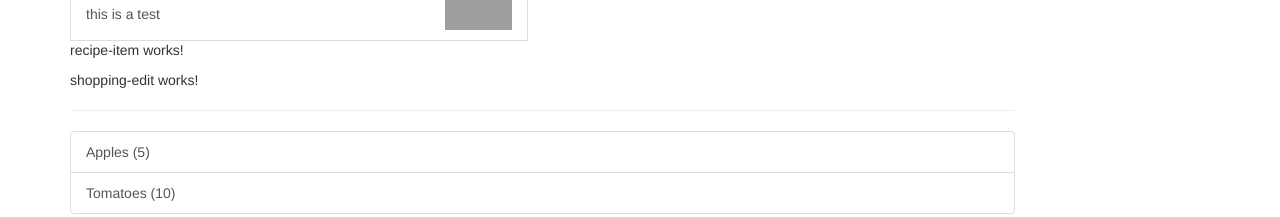
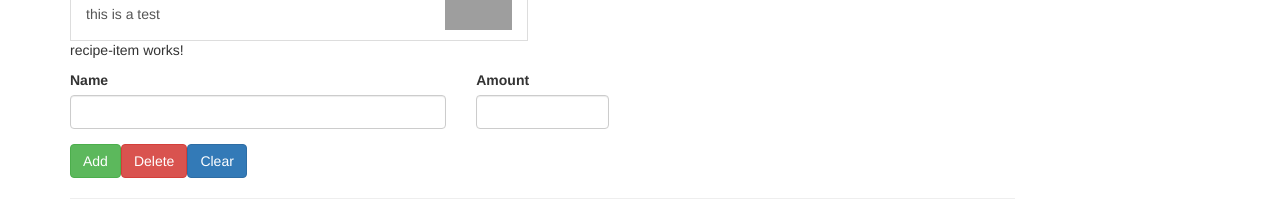
Before and after one commit to Salsa-Dude/angular-course-project, an Angular app: page / in a window 1280 px wide. Shown: the part 249-466 px from the top of the page. Built offline with nearby package versions, Linux system fonts and the light colour scheme; grey boxes are pictures that could not be loaded.

Commit message:
Adding a Shopping List Edit section

```diff
--- a/src/app/shopping-list/shopping-edit/shopping-edit.component.html
+++ b/src/app/shopping-list/shopping-edit/shopping-edit.component.html
@@ -1 +1,24 @@
-<p>shopping-edit works!</p>
+
+<div class="row">
+  <div class="col-xs-12">
+    <form>
+      <div class="row">
+        <div class="col-sm-5 form-group">
+          <label for="name">Name</label>
+          <input type="text" id="name" class="form-control">
+        </div>
+        <div class="col-sm-2 form-group">
+          <label for="amount">Amount</label>
+          <input type="number" id="amount" class="form-control">
+        </div>
+      </div>
+      <div class="row">
+        <div class="col-xs-12">
+          <button class="btn btn-success" type="submit">Add</button>
+          <button class="btn btn-danger" type="button">Delete</button>
+          <button class="btn btn-primary" type="button">Clear</button>
+        </div>
+      </div>
+    </form>
+  </div>
+</div>
```
